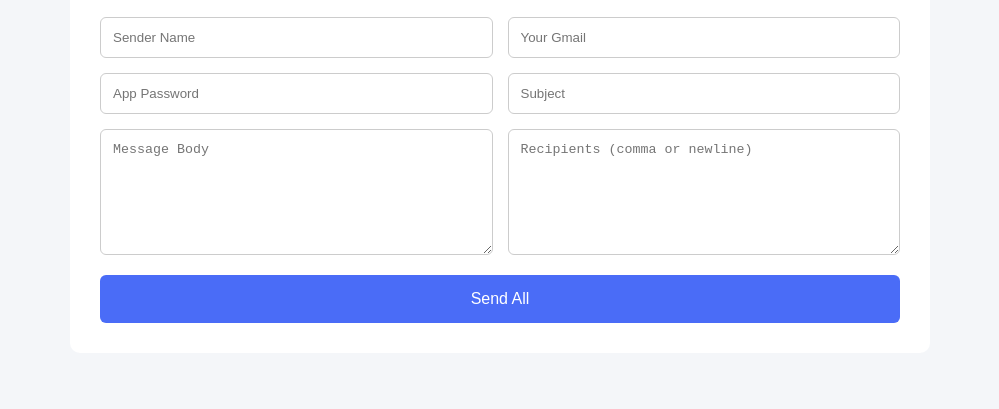
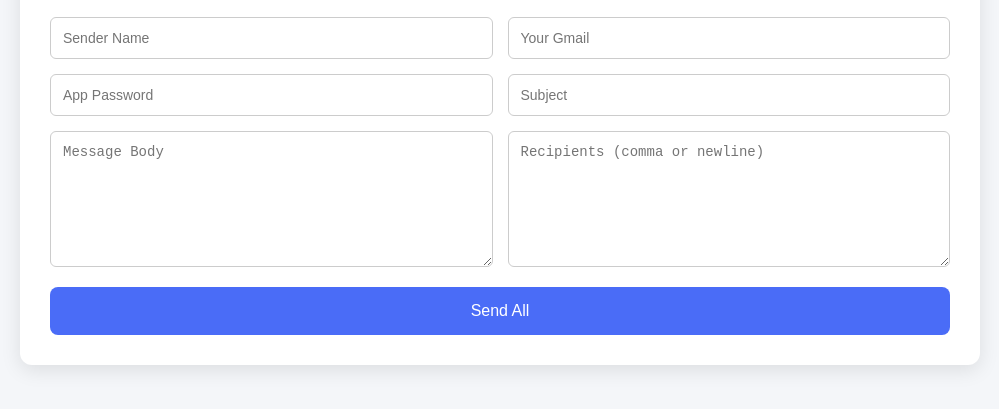
Before and after one commit to yatendra-debug/NEW_file_-_YATENDRA_882, a website: page public/index.html in a window 1280 px wide. Shown: the part 131-540 px from the top of the page, without its empty margins (140-1139 px from the left). Drawn offline with Linux system fonts and the light colour scheme.

Commit message:
Update style.css

```diff
--- a/public/style.css
+++ b/public/style.css
@@ -4,15 +4,17 @@ body {
 }
 
 .container {
-  max-width: 800px;
+  max-width: 900px;
   margin: 50px auto;
   background: white;
   padding: 30px;
-  border-radius: 10px;
+  border-radius: 12px;
+  box-shadow: 0 5px 20px rgba(0,0,0,0.1);
 }
 
 h2 {
   text-align: center;
+  margin-bottom: 20px;
 }
 
 .grid {
@@ -25,10 +27,11 @@ input, textarea {
   padding: 12px;
   border: 1px solid #ccc;
   border-radius: 6px;
+  font-size: 14px;
 }
 
 textarea {
-  height: 100px;
+  height: 110px;
 }
 
 button {
@@ -38,6 +41,7 @@ button {
   background: #4a6cf7;
   color: white;
   border: none;
-  border-radius: 6px;
+  border-radius: 8px;
   font-size: 16px;
+  cursor: pointer;
 }
```
